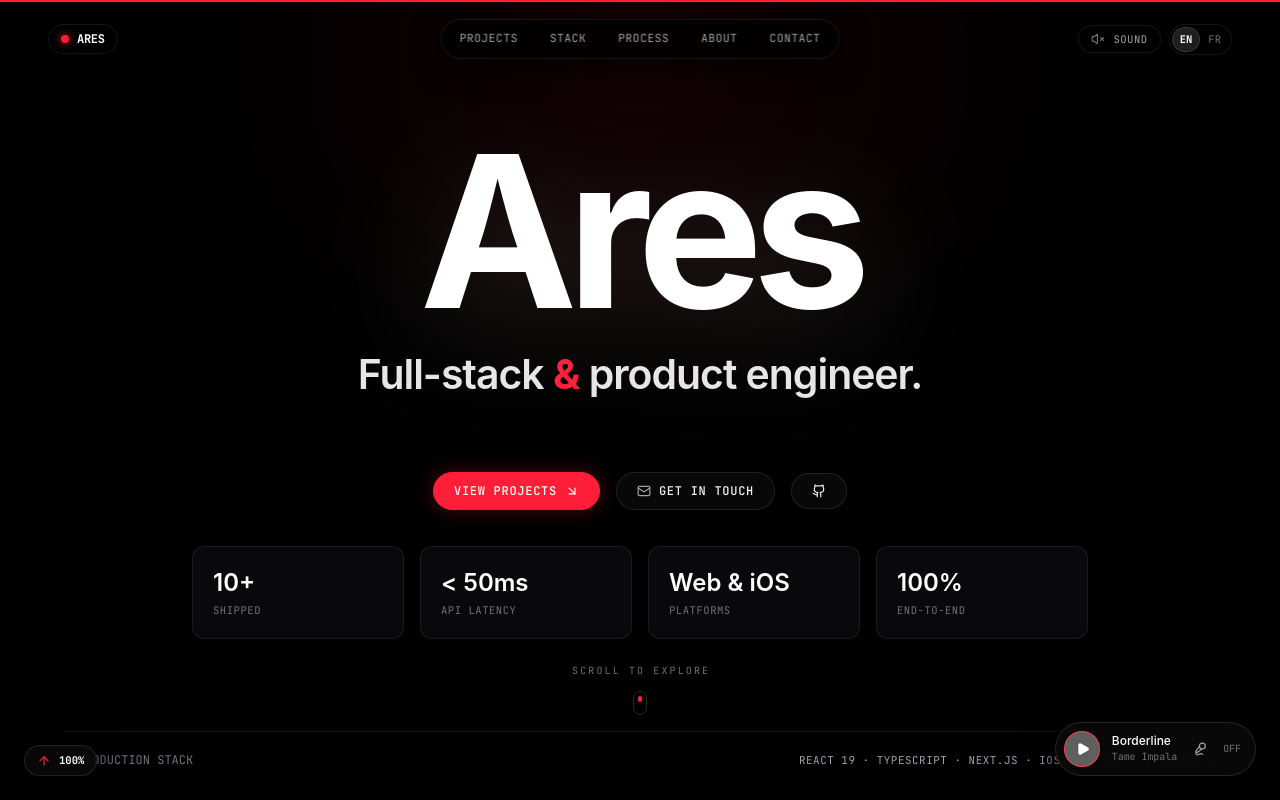
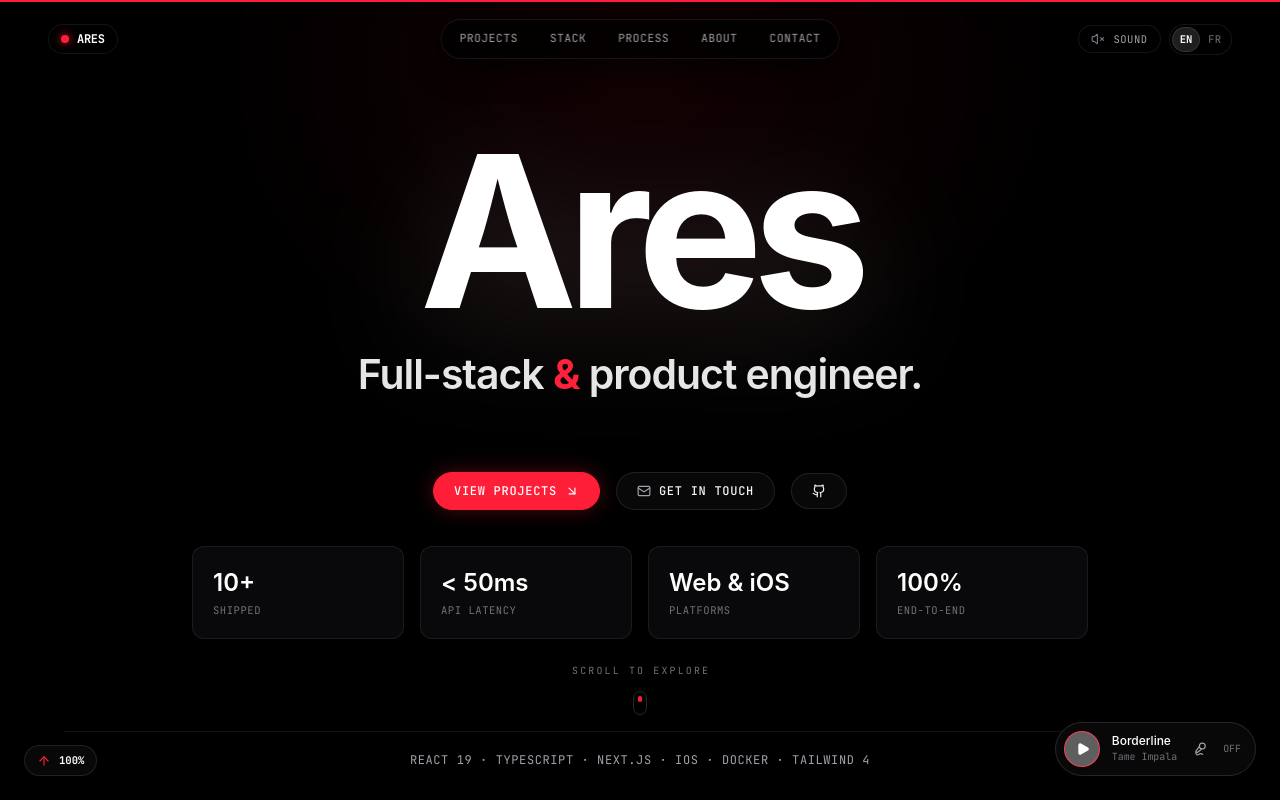
Before and after one commit to Apnkk/portfolio, a React (Vite) app: page / in a window 1280 px wide. Shown: the top 800 px of the page. Built offline with nearby package versions, Linux system fonts and the light colour scheme; grey boxes are pictures that could not be loaded; a web font is replaced by a local one.

Commit message:
feat(hero): remove production stack label and center tech stack in bottom bar

```diff
--- a/src/components/Hero.tsx
+++ b/src/components/Hero.tsx
@@ -204,13 +204,9 @@ export const Hero = () => {
           </motion.div>
         </motion.a>
 
-        {/* Hero Bottom Meta Strip */}
-        <div className="w-full pt-4 sm:pt-5 border-t border-white/[0.08] flex flex-col sm:flex-row items-center justify-between gap-3 text-xs font-mono text-[#71717a]">
-          <div className="flex items-center gap-2">
-            <span className="w-1.5 h-1.5 rounded-full bg-[#ff1e38]" />
-            <span>PRODUCTION STACK</span>
-          </div>
-          <div className="text-center sm:text-right text-[#a1a1aa] text-[0.68rem] tracking-wider uppercase">
+        {/* Hero Bottom Meta Strip - Centered Tech Stack */}
+        <div className="w-full pt-4 sm:pt-5 border-t border-white/[0.08] flex items-center justify-center text-center font-mono">
+          <div className="text-[#a1a1aa] text-[0.68rem] sm:text-xs tracking-wider uppercase">
             REACT 19 · TYPESCRIPT · NEXT.JS · IOS · DOCKER · TAILWIND 4
           </div>
         </div>
```
